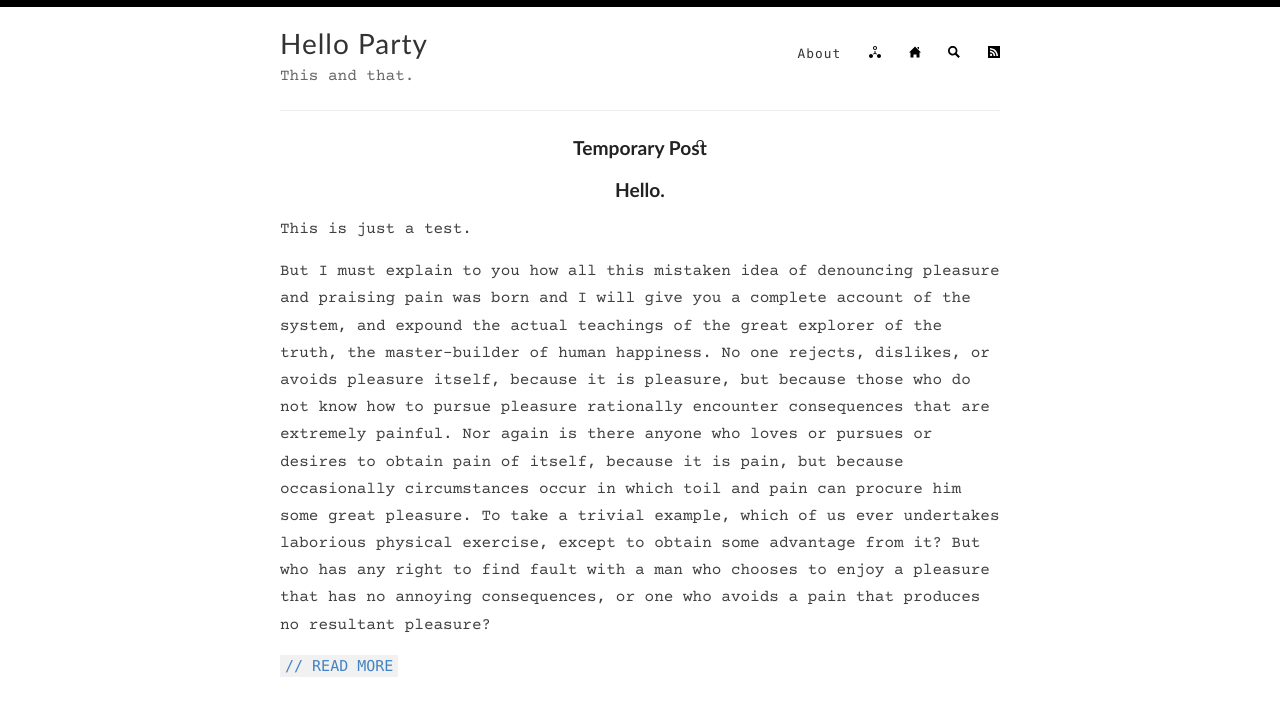
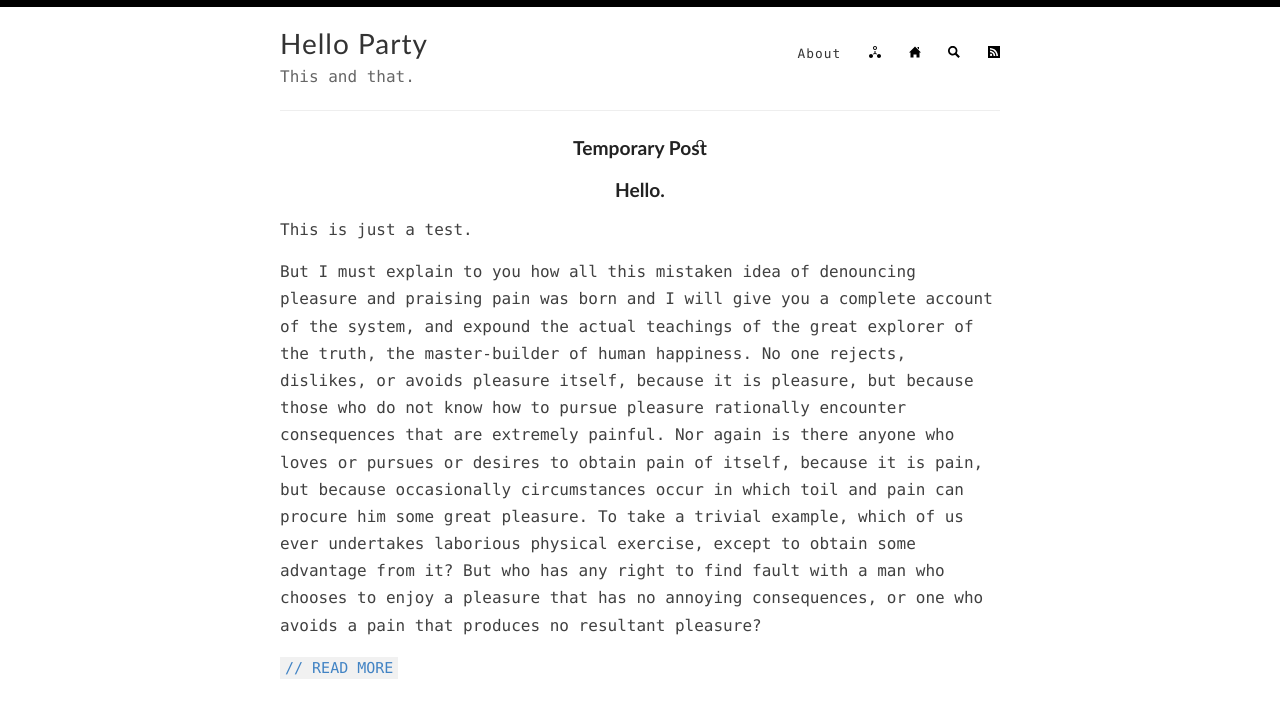
Before and after one commit to hello-party/hello-party-old.github.io, a Jekyll site: the page built from index.html, in a window 1280 px wide. Shown: the top 718 px of the page. Built offline with Jekyll 4.4.1, drawn with Linux system fonts in a browser that asks for light colours; the list of posts is cut into pages by our own code.

Commit message:
Update style.scss

```diff
--- a/assets/style.scss
+++ b/assets/style.scss
@@ -35,8 +35,7 @@ html {
 
 body {
   background: #fff;
-  /*font-family: $serif;*/
-  font-family: 'Courier Prime';
+  font-family: $mono;
   color: #404040;
   line-height: 1.7;
   font-weight: 400;
```
